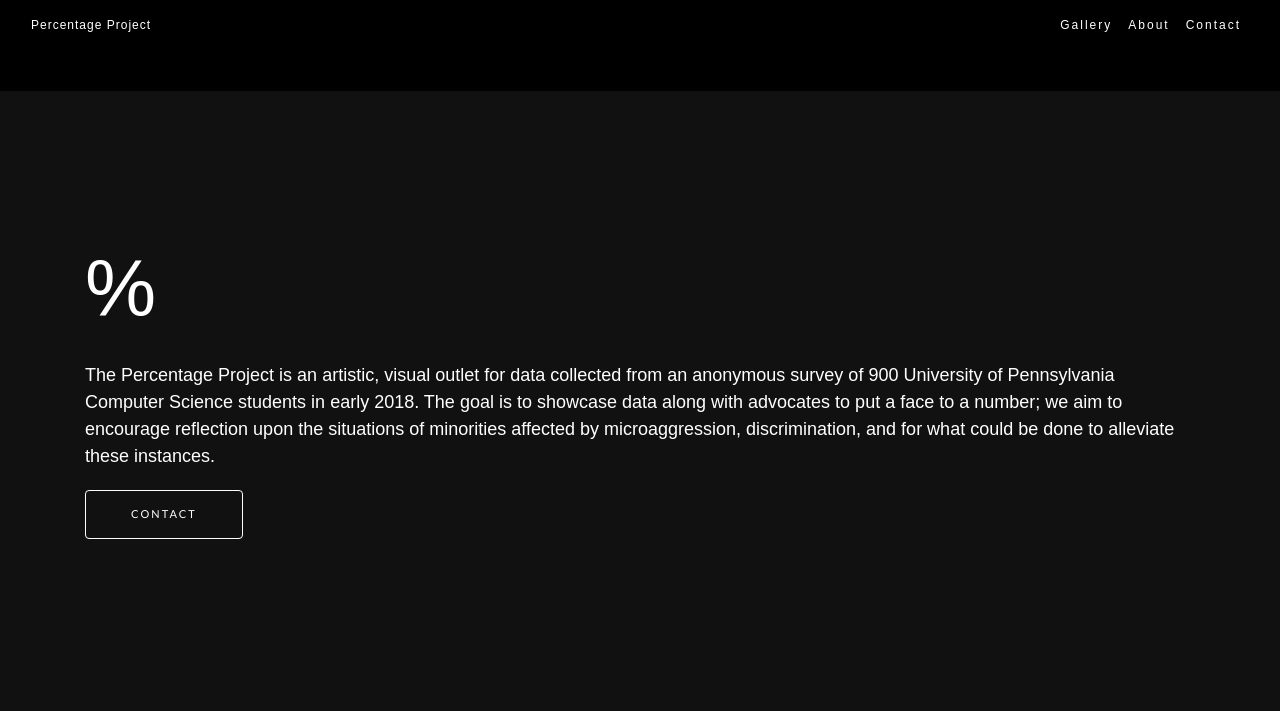
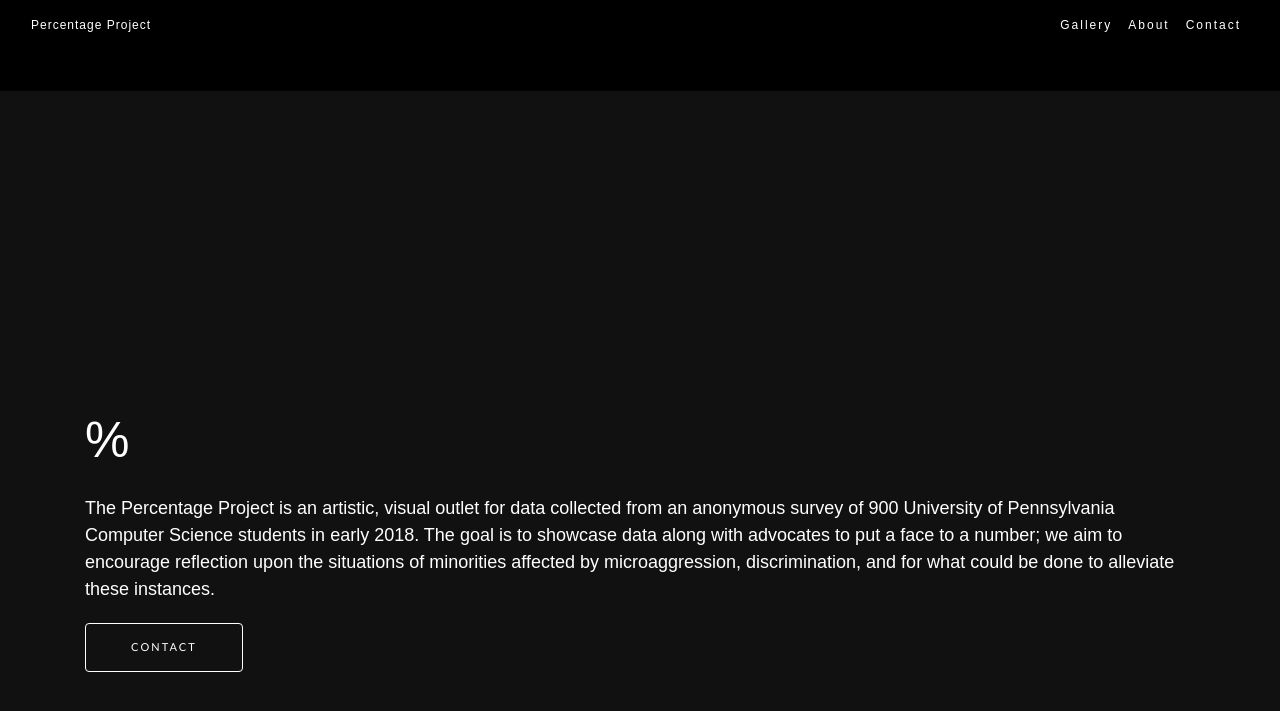
Before and after one commit to The-Percentage-Project/percentageproject.com, a Jekyll site: the page built from index.html, in a window 1280 px wide and 900 px high, scrolled down 809 px. Shown: the top 711 px of the window. Built offline with Jekyll 4.4.1, drawn with Linux system fonts in a browser that asks for light colours; nearby versions of some CDN libraries; some web fonts are replaced.

Commit message:
resolved CTA vertical align by reusing code from proceeding section

```diff
--- a/assets/css/styles.css
+++ b/assets/css/styles.css
@@ -28,9 +28,6 @@
   -moz-transition: all .35s;
   transition: all .35s;
 }
-
-a:hover,
-a:focus {}
 
 hr {
   max-width: 100px;
@@ -83,9 +80,6 @@
   letter-spacing: 1px;
 }
 
-#mainNav .navbar-brand:hover,
-#mainNav .navbar-brand:focus {}
-
 #mainNav .navbar-toggler {
   font-size: 12px;
   padding: 8px 10px;
@@ -116,8 +110,6 @@
     background-color: transparent;
   }
 
-  #mainNav .navbar-brand {}
-
   #mainNav .navbar-brand:hover,
   #mainNav .navbar-brand:focus {
     color: white;
@@ -142,16 +134,11 @@
     color: #222222;
   }
 
-  #mainNav.navbar-shrink .navbar-brand:hover,
-  #mainNav.navbar-shrink .navbar-brand:focus {}
-
   #mainNav.navbar-shrink .navbar-nav>li>a,
   #mainNav.navbar-shrink .navbar-nav>li>a:focus {
     color: #222222;
   }
 
-  #mainNav.navbar-shrink .navbar-nav>li>a:hover,
-  #mainNav.navbar-shrink .navbar-nav>li>a:focus:hover {}
 }
 
 header.masthead {
@@ -160,7 +147,6 @@
   padding-top: 150px;
   padding-bottom: 100px;
   color: white;
-  /* background: url("https://cdn-static.blackandwhite-ff.com/BWContent/ProenzaSchouler/proenza-schouler-fall-2018-campaign-horizontal-tie-dye-dress.jpg") no-repeat center center fixed; */
   background: black;
   background-size: cover;
 }
@@ -326,58 +312,31 @@
   -webkit-text-fill-color: transparent;
 }
 
-section.cta {
-  min-height: 700px;
-  height: 100vh;
-  display: flex;
-  direction: column;
-  position: relative;
-  justify-content: center;
-  background-color: #222222;
-  background-position: center;
-  -webkit-background-size: cover;
-  -moz-background-size: cover;
-  -o-background-size: cover;
-  background-size: cover;
-  padding: 150px 0;
+section.contact, section.about {
 
-}
-
-section.cta .cta-content {
-  position: relative;
-  z-index: 1;
-}
-
-section.cta .cta-content h2 {
-  font-size: 50px;
-  max-width: 450px;
-  margin-top: 0;
-  margin-bottom: 25px;
-  color: white;
-}
-
-@media (min-width: 768px) {
-  section.cta .cta-content h2 {
-    font-size: 80px;
-  }
-}
-
-section.cta .overlay {
-  position: absolute;
-  top: 0;
-  left: 0;
-  width: 100%;
-  height: 100%;
-  background-color: rgba(0, 0, 0, 0.5);
-}
-
-section.contact {
-  text-align: center;
   display: flex;
   flex-direction: column;
   justify-content: center;
   height: 100%;
-  /* 50% caused odd layout issues as well for contact section */
+
+}
+
+/* about */
+
+section.about {
+  text-align: left;
+  background-color: rgb(17,17,17);
+}
+
+section.about h2 {
+  margin-top: 0;
+  margin-bottom: 25px;
+}
+
+/*contact*/
+
+section.contact {
+  text-align: center;
   background-color: black;
 }
 
@@ -385,50 +344,6 @@
   margin-top: 0;
   margin-bottom: 25px;
 }
-
-section.contact h2 i {
-  color: #dd4b39;
-}
-
-section.contact ul.list-social {
-  margin-bottom: 0;
-}
-
-section.contact ul.list-social li a {
-  font-size: 40px;
-  line-height: 80px;
-  display: block;
-  width: 80px;
-  height: 80px;
-  color: white;
-  border-radius: 100%;
-}
-
-section.contact ul.list-social li.social-twitter a {
-  background-color: #1da1f2;
-}
-
-section.contact ul.list-social li.social-twitter a:hover {
-  background-color: #0d95e8;
-}
-
-section.contact ul.list-social li.social-facebook a {
-  background-color: #3b5998;
-}
-
-section.contact ul.list-social li.social-facebook a:hover {
-  background-color: #344e86;
-}
-
-section.contact ul.list-social li.social-google-plus a {
-  background-color: #dd4b39;
-}
-
-section.contact ul.list-social li.social-google-plus a:hover {
-  background-color: #d73925;
-}
-
-
 
 .no-gutter>[class*='col-'] {
   padding-right: 0;
--- a/index.html
+++ b/index.html
@@ -1,9 +1,8 @@
 ---
 layout: landing
 ---
-<section class="cta" id="about">
-    <div class="cta-content">
-        <div class="container">
+<section class="about" id="about">
+    <div class="container text-white">
         <h2>%</h2>
         <p class="text-white">The Percentage Project is an artistic, visual outlet for data collected from an
             anonymous survey of 900 University of Pennsylvania Computer Science students in early 2018. The goal is
@@ -11,7 +10,6 @@
             the situations of minorities affected by microaggression, discrimination, and for what could be done to
             alleviate these instances.</p>
         <a href="#contact" class="btn btn-outline btn-xl js-scroll-trigger">Contact</a>
-        </div>
     </div>
     <div class="overlay"></div>
 </section>
```
Lines whose indentation alone changed are shown as unchanged.
